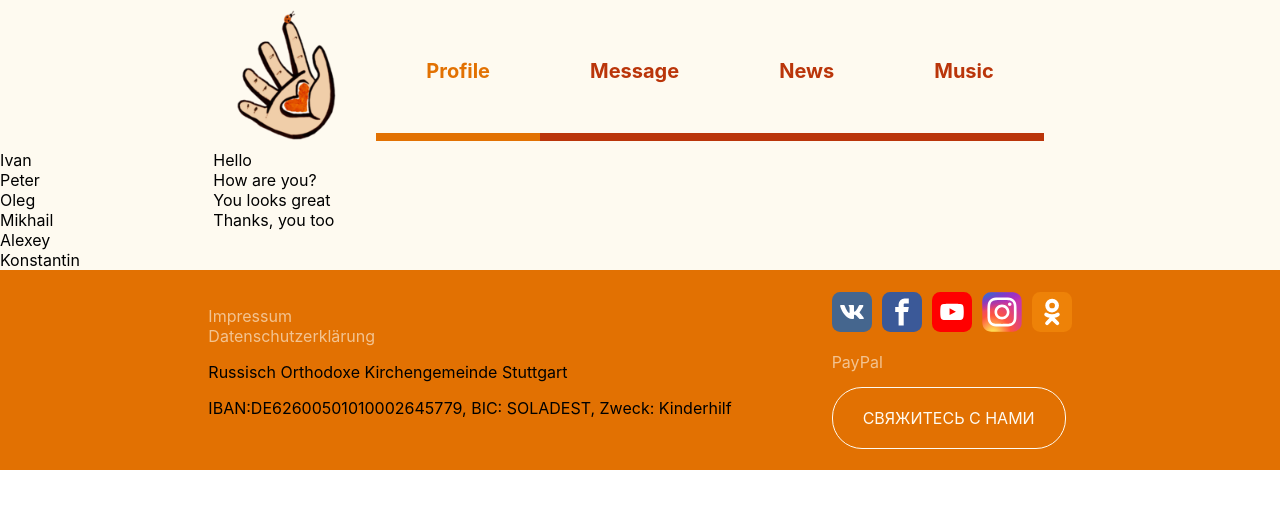
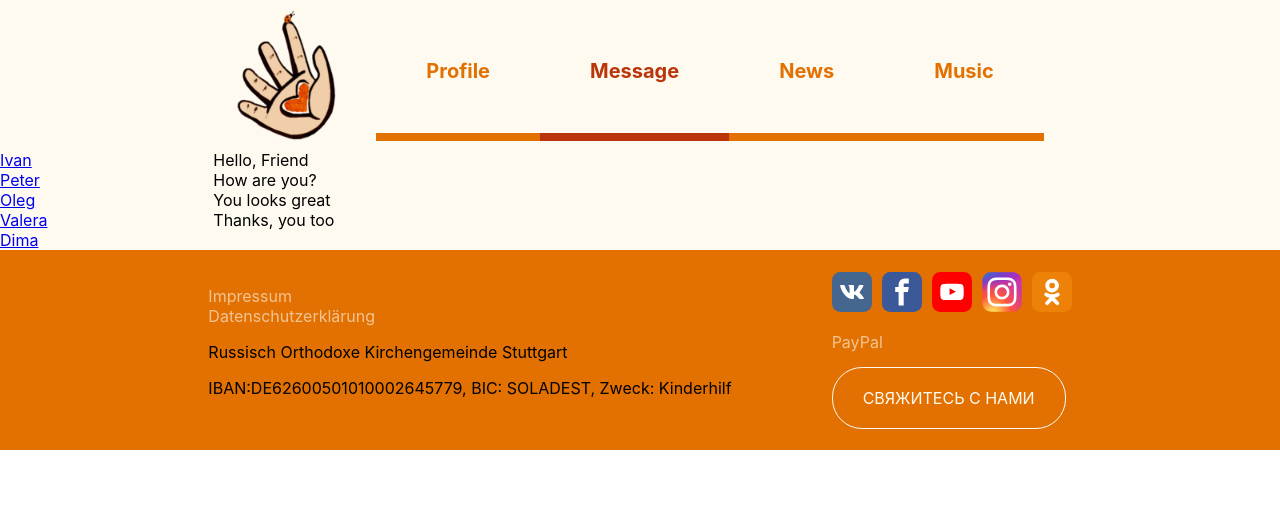
Before and after one commit to Chemonin/social-network, a React (Create React App) app: page /dialogs in a window 1280 px wide. Shown: the top 508 px of the page. Built offline with nearby package versions, Linux system fonts and the light colour scheme.

Commit message:
dialog item and message components are created

```diff
--- a/src/components/Dialogs/Dialogs.jsx
+++ b/src/components/Dialogs/Dialogs.jsx
@@ -1,23 +1,38 @@
 import React from "react";
 import s from './Dialogs.module.scss'
+import {NavLink} from "react-router-dom";
+
+const DialogItem = (props) => {
+  return (
+      <div className={ s.dialog }>
+        <NavLink to={`/dialogs/${ props.id }`}>{ props.name }</NavLink>
+      </div>
+  )
+}
+
+const Message = (props) => {
+    return (
+        <div>{ props.message }</div>
+    )
+}
 
 const Dialogs = (props) => {
   return (
     <div className={ s.container }>
       <div className={ s.dialogs }>
         <div className={ s.dialogsItems }>
-          <div className={ s.dialog }>Ivan</div>
-          <div className={ s.dialog }>Peter</div>
-          <div className={ s.dialog }>Oleg</div>
-          <div className={ s.dialog }>Mikhail</div>
-          <div className={ s.dialog }>Alexey</div>
-          <div className={ s.dialog }>Konstantin</div>
+         <DialogItem name='Ivan' id='1'/>
+         <DialogItem name='Peter' id='2'/>
+         <DialogItem name='Oleg' id='3'/>
+         <DialogItem name='Valera' id='4'/>
+         <DialogItem name='Dima' id='5'/>
         </div>
         <div className={ s.messages }>
-          <div>Hello</div>
-          <div>How are you?</div>
-          <div>You looks great</div>
-          <div>Thanks, you too</div>
+          <Message message='Hello, Friend' />
+          <Message message='How are you?' />
+          <Message message='You looks great' />
+          <Message message='Thanks, you too' />
+
         </div>
       </div>
     </div>
--- a/src/components/Home/Home.jsx
+++ b/src/components/Home/Home.jsx
@@ -1,7 +1,7 @@
 import React from "react";
 import s from './Home.module.scss'
 import Feed from "./Feed/Feed";
-import logo from '../../assets/logo_russian.png'
+import logo from '../../assets/logo_rus_red.png'
 
 const Home = () => {
   return (
--- a/src/components/Navbar/Navbar.jsx
+++ b/src/components/Navbar/Navbar.jsx
@@ -8,8 +8,8 @@ const Navbar = () => {
       <ul>
         <li className={ s.item }><NavLink to="/home" activeClassName={s.active}>Profile</NavLink></li>
         <li className={ s.item }><NavLink to="/dialogs" activeClassName={s.active}>Message</NavLink></li>
-        <li className={ s.item }><NavLink to="" activeClassName={s.active}>News</NavLink></li>
-        <li className={ s.item }><NavLink to="" activeClassName={s.active} >Music</NavLink></li>
+        <li className={ s.item }><NavLink to="/news" activeClassName={s.active}>News</NavLink></li>
+        <li className={ s.item }><NavLink to="/music" activeClassName={s.active} >Music</NavLink></li>
       </ul>
     </nav>
   )
```
Also changed, not shown: 1 other file (tests, documents, lock files or other folders).
